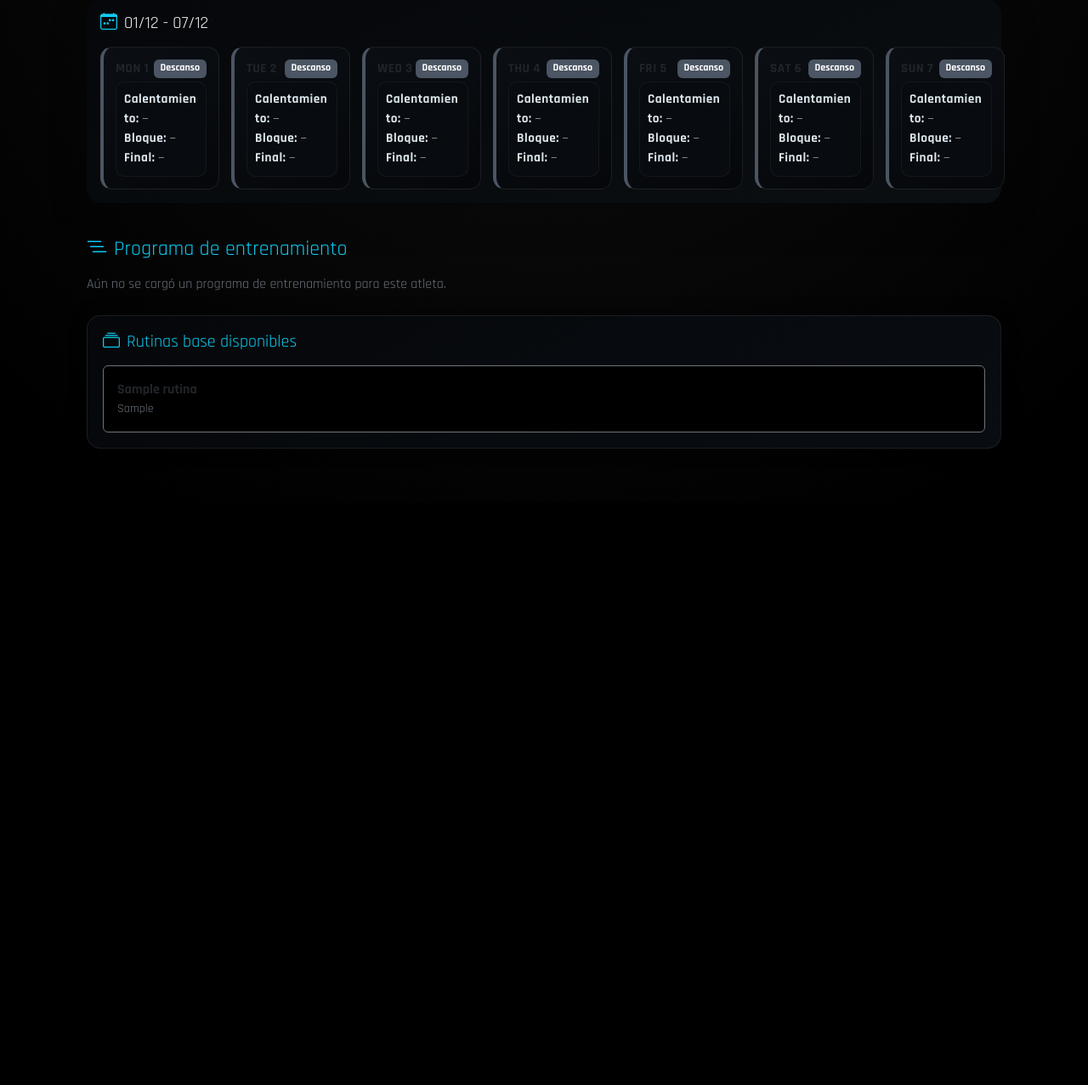
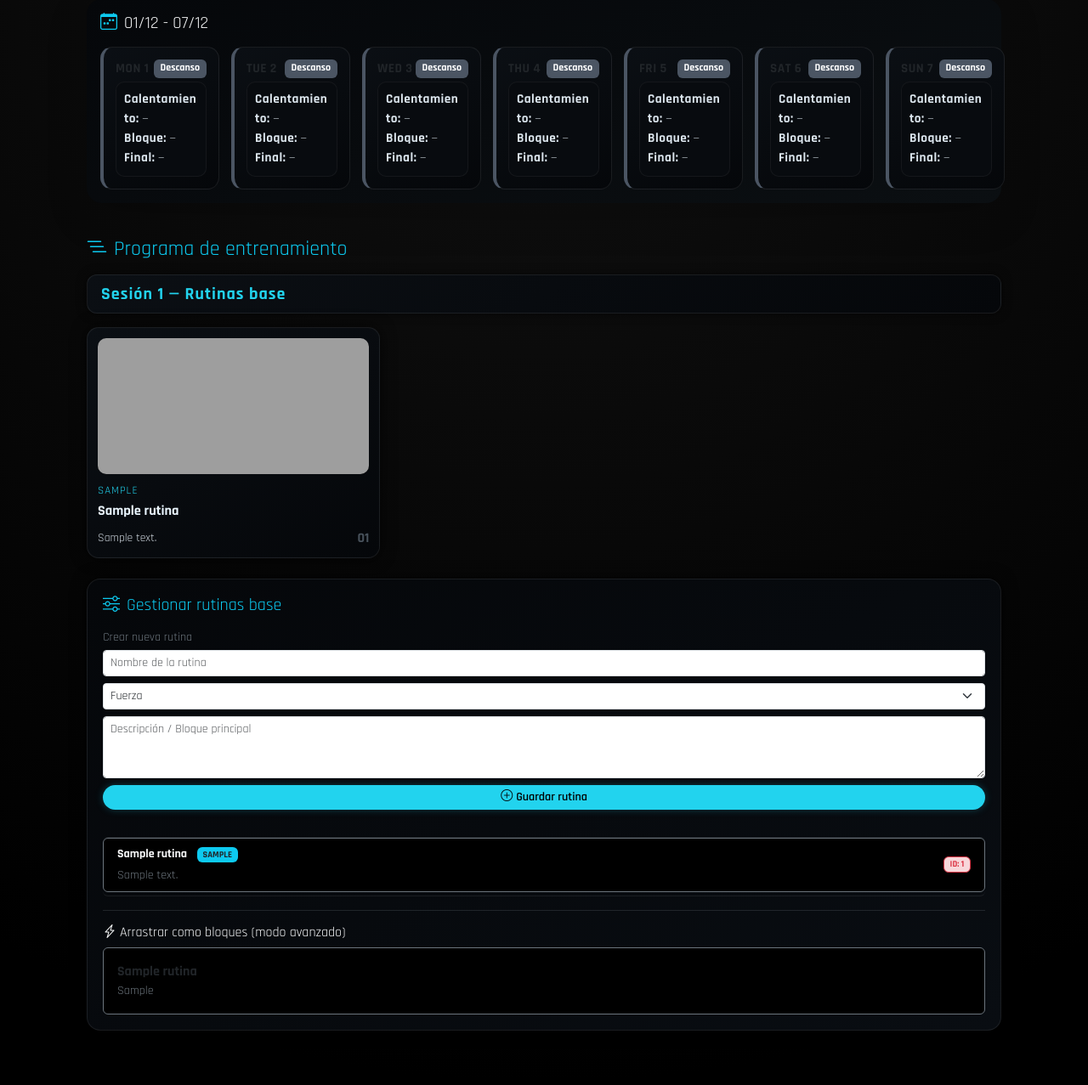
Before and after one commit to Leon555555/vir, a Flask app: page /perfil/1 in a window 1280 px wide. Shown: the part 389-1666 px from the top of the page at 85% size. Before the commit the page ends 917 px from the top, so only its background shows below. Run offline with Flask 3, Linux system fonts and the light colour scheme; a user stored in the database is signed in; data comes from the database, SQL or seed files in the repository; tables that the repository leaves empty hold one stand-in row (values such as "Sample post"); some libraries are stand-ins or nearby versions; grey boxes are pictures that could not be loaded.

Commit message:
actulizacion

```diff
--- a/app/static/css/styles_v2.css
+++ b/app/static/css/styles_v2.css
@@ -251,11 +251,36 @@
 }
 
 /* ===========================================
+   BOTÓN GLOW (usado en creación de rutinas)
+=========================================== */
+
+.btn-glow {
+  background: var(--cyan);
+  color: #000;
+  font-weight: 600;
+  border-radius: 999px;
+  border: none;
+  box-shadow: 0 0 10px var(--cyan-soft);
+  transition: 0.2s ease;
+}
+
+.btn-glow:hover {
+  background: #5ee7ff;
+  color: #000;
+  box-shadow: 0 0 16px var(--cyan-glow);
+}
+
+/* ===========================================
    RUTINAS ULTRA PRO — MyWellness + VR Glow
 =========================================== */
 
 .rutina-container {
   margin-top: 40px;
+}
+
+.rutina-empty {
+  color: #9ca3af;
+  font-size: 0.9rem;
 }
 
 .sesion-header {
@@ -357,10 +382,17 @@
   opacity: 0.65;
 }
 
-/* Rutinas base (antiguas) */
+/* Rutinas base (listado antiguo) */
+
 .rutina-item:hover {
   transform: translateX(4px);
   box-shadow: 0 0 12px var(--cyan-soft);
+}
+
+.rutina-list-desc {
+  white-space: pre-line;
+  font-size: 0.8rem;
+  color: #9ca3af;
 }
 
 /* ===========================================
--- a/app/templates/components/rutinas.html
+++ b/app/templates/components/rutinas.html
@@ -1,6 +1,6 @@
 {# ========================================== #}
 {#  RUTINAS ULTRA PRO — VR TRAINING 2025      #}
-{#  Programa por sesiones + listado antiguo   #}
+{#  Programa por sesiones + rutinas base      #}
 {# ========================================== #}
 
 <div class="rutina-container">
@@ -9,9 +9,13 @@
     <i class="bi bi-list-nested me-2"></i>Programa de entrenamiento
   </h4>
 
-  {# ============================ #}
-  {# PROGRAMA TIPO MYWELLNESS    #}
-  {# ============================ #}
+  {# ==================================== #}
+  {# 1) PROGRAMA TIPO MYWELLNESS (sesiones)
+      sesiones_programa = [
+        { numero: 1, ejercicios: [ {nombre, imagen, ...}, ...] },
+        ...
+      ]
+  #}
   {% if sesiones_programa is defined and sesiones_programa and sesiones_programa|length > 0 %}
 
     {% for sesion in sesiones_programa %}
@@ -42,7 +46,10 @@
 
             <div class="ej-detalles">
               {% if ej.series and ej.reps %}
-                <div><strong>{{ ej.series }} x {{ ej.reps }}</strong>{% if ej.tiempo %} — {{ ej.tiempo }}{% endif %}</div>
+                <div>
+                  <strong>{{ ej.series }} x {{ ej.reps }}</strong>
+                  {% if ej.tiempo %} — {{ ej.tiempo }}{% endif %}
+                </div>
               {% elif ej.tiempo %}
                 <div>Duración: <strong>{{ ej.tiempo }}</strong></div>
               {% endif %}
@@ -68,24 +75,78 @@
     </div>
     {% endfor %}
 
+  {# ==================================== #}
+  {# 2) SIN sesiones_programa, PERO HAY RUTINAS
+        → mostramos las rutinas creadas como
+          "tarjetas MyWellness" en una sesión única
+  #}
+  {% elif rutinas is defined and rutinas and rutinas|length > 0 %}
+
+    <div class="rutina-sesion mb-4">
+      <div class="sesion-header">
+        <h5 class="sesion-titulo">Sesión 1 — Rutinas base</h5>
+      </div>
+
+      <div class="rutina-grid">
+        {% for r in rutinas %}
+        <div class="ej-card">
+          <!-- Imagen placeholder genérica (a futuro podrás mapear por tipo) -->
+          <div class="ej-img">
+            <img src="{{ url_for('static', filename='img/placeholder_exercise.png') }}"
+                 alt="{{ r.nombre }}">
+          </div>
+
+          <div class="ej-info">
+            <span class="ej-categoria">{{ r.tipo|capitalize if r.tipo else 'Actividad' }}</span>
+            <h6 class="ej-nombre">{{ r.nombre }}</h6>
+
+            {% if r.descripcion %}
+            <div class="ej-detalles">
+              <div>{{ r.descripcion[:140] }}{% if r.descripcion|length > 140 %}...{% endif %}</div>
+            </div>
+            {% endif %}
+          </div>
+
+          <div class="ej-num">
+            {{ "%02d"|format(loop.index) }}
+          </div>
+        </div>
+        {% endfor %}
+      </div>
+    </div>
+
+  {# ==================================== #}
+  {# 3) NO HAY NADA TODAVÍA                   #}
+  {# ==================================== #}
   {% else %}
-    <p class="text-secondary mb-4">
+    <p class="rutina-empty mb-4">
       Aún no se cargó un programa de entrenamiento para este atleta.
     </p>
   {% endif %}
 
   {# ======================================== #}
-  {# BLOQUE ANTIGUO: RUTINAS DISPONIBLES     #}
-  {# (solo admin, para drag&drop en el plan) #}
+  {# 4) ZONA ADMIN: RUTINAS BASE + DRAG/DROP #}
   {# ======================================== #}
-  {% if current_user.email == "admin@vir.app" and rutinas %}
+  {% if current_user.email == "admin@vir.app" %}
+
   <div class="card card-pro mt-4">
     <h5 class="text-info mb-3">
-      <i class="bi bi-collection me-2"></i>Rutinas base disponibles
+      <i class="bi bi-sliders me-2"></i>Gestionar rutinas base
     </h5>
 
+    {# Formulario de creación reutiliza el partial #}
+    {% include "partials/rutinas.html" %}
+
+    {# Si quieres conservar el bloque drag & drop antiguo,
+       lo dejamos aquí, usando la lista de rutinas #}
+    {% if rutinas %}
+    <hr class="border-secondary">
+
+    <h6 class="text-light mb-2">
+      <i class="bi bi-lightning-charge me-1"></i>Arrastrar como bloques (modo avanzado)
+    </h6>
+
     <div class="d-flex flex-column gap-2">
-
       {% for r in rutinas %}
       <div class="p-3 bg-black border border-secondary rounded rutina-item"
            draggable="true"
@@ -98,6 +159,7 @@
       </div>
       {% endfor %}
     </div>
+    {% endif %}
   </div>
   {% endif %}
 
```
Also changed, not shown: app/templates/rutinas.html (+57 -29 lines).
